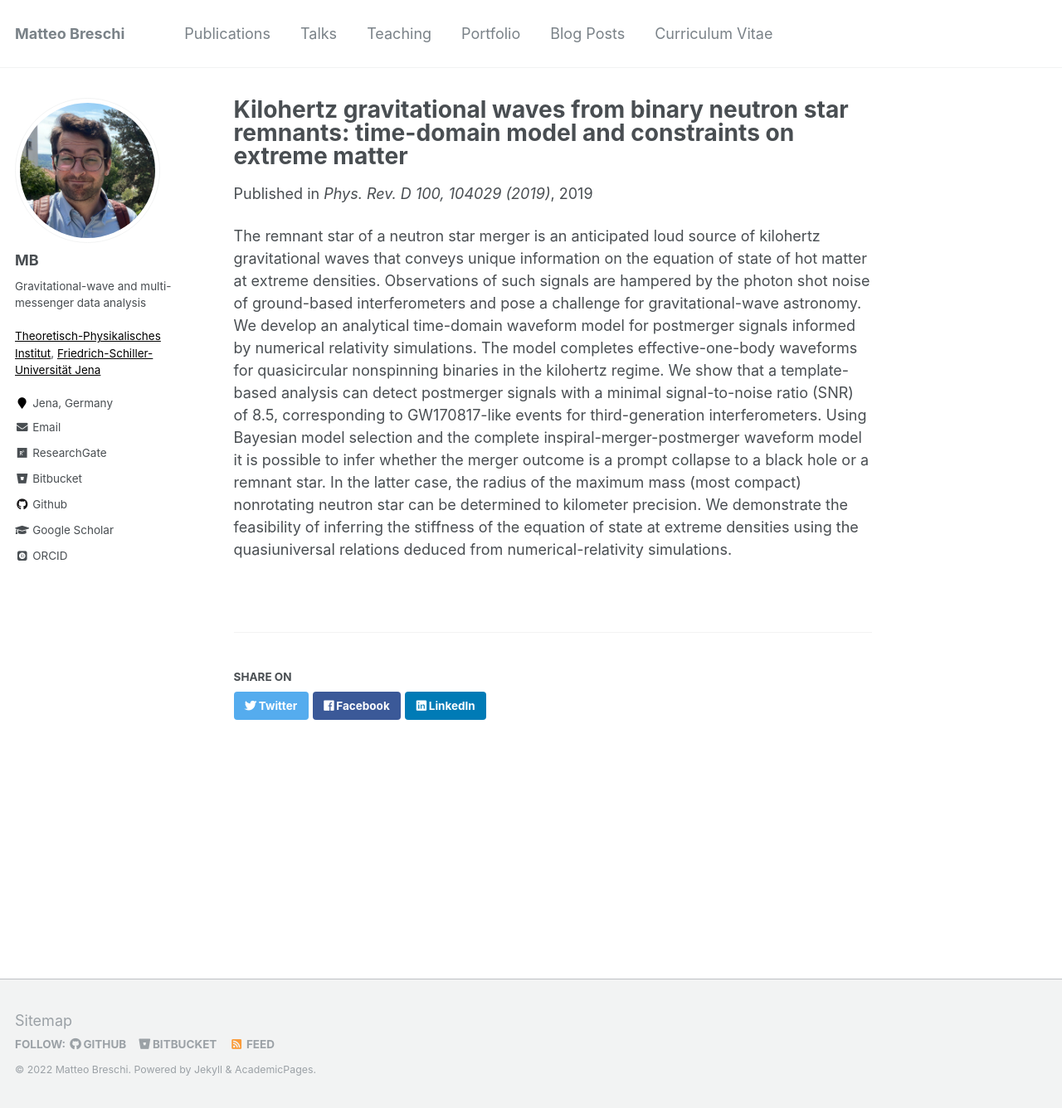
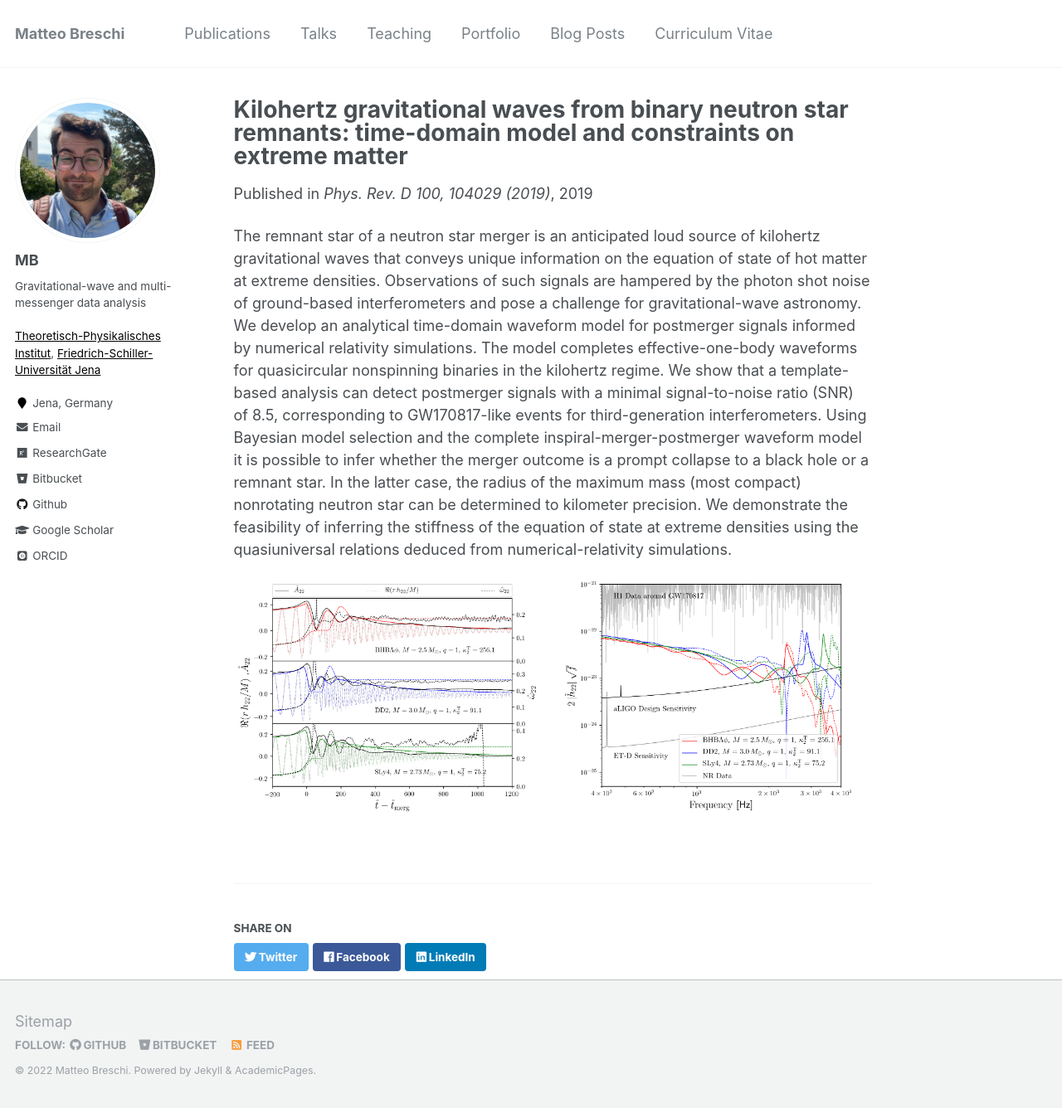
Before and after one commit to matteobreschi/matteobreschi.github.io, a Jekyll site: the page built from _publications/2019-08-29-kilohertz-gravitational-waves.md, in a window 1280 px wide and 1336 px high. Shown: the whole window at 83% size. Built offline with Jekyll 4.4.1, drawn with Linux system fonts in a browser that asks for light colours; some web fonts are replaced.

Commit message:
update pub 1

```diff
--- a/_publications/2019-08-29-kilohertz-gravitational-waves.md
+++ b/_publications/2019-08-29-kilohertz-gravitational-waves.md
@@ -9,3 +9,5 @@ paperurl: 'https://doi.org/10.1103/PhysRevD.100.104029'
 ---
 
 The remnant star of a neutron star merger is an anticipated loud source of kilohertz gravitational waves that conveys unique information on the equation of state of hot matter at extreme densities. Observations of such signals are hampered by the photon shot noise of ground-based interferometers and pose a challenge for gravitational-wave astronomy. We develop an analytical time-domain waveform model for postmerger signals informed by numerical relativity simulations. The model completes effective-one-body waveforms for quasicircular nonspinning binaries in the kilohertz regime. We show that a template-based analysis can detect postmerger signals with a minimal signal-to-noise ratio (SNR) of 8.5, corresponding to GW170817-like events for third-generation interferometers. Using Bayesian model selection and the complete inspiral-merger-postmerger waveform model it is possible to infer whether the merger outcome is a prompt collapse to a black hole or a remnant star. In the latter case, the radius of the maximum mass (most compact) nonrotating neutron star can be determined to kilometer precision. We demonstrate the feasibility of inferring the stiffness of the equation of state at extreme densities using the quasiuniversal relations deduced from numerical-relativity simulations.
+
+![Figure](/images/2019-08-29-kilohertz-gravitational-waves.png)
```
Also changed, not shown: images/2019-08-29-kilohertz-gravitational-waves.png (added).
